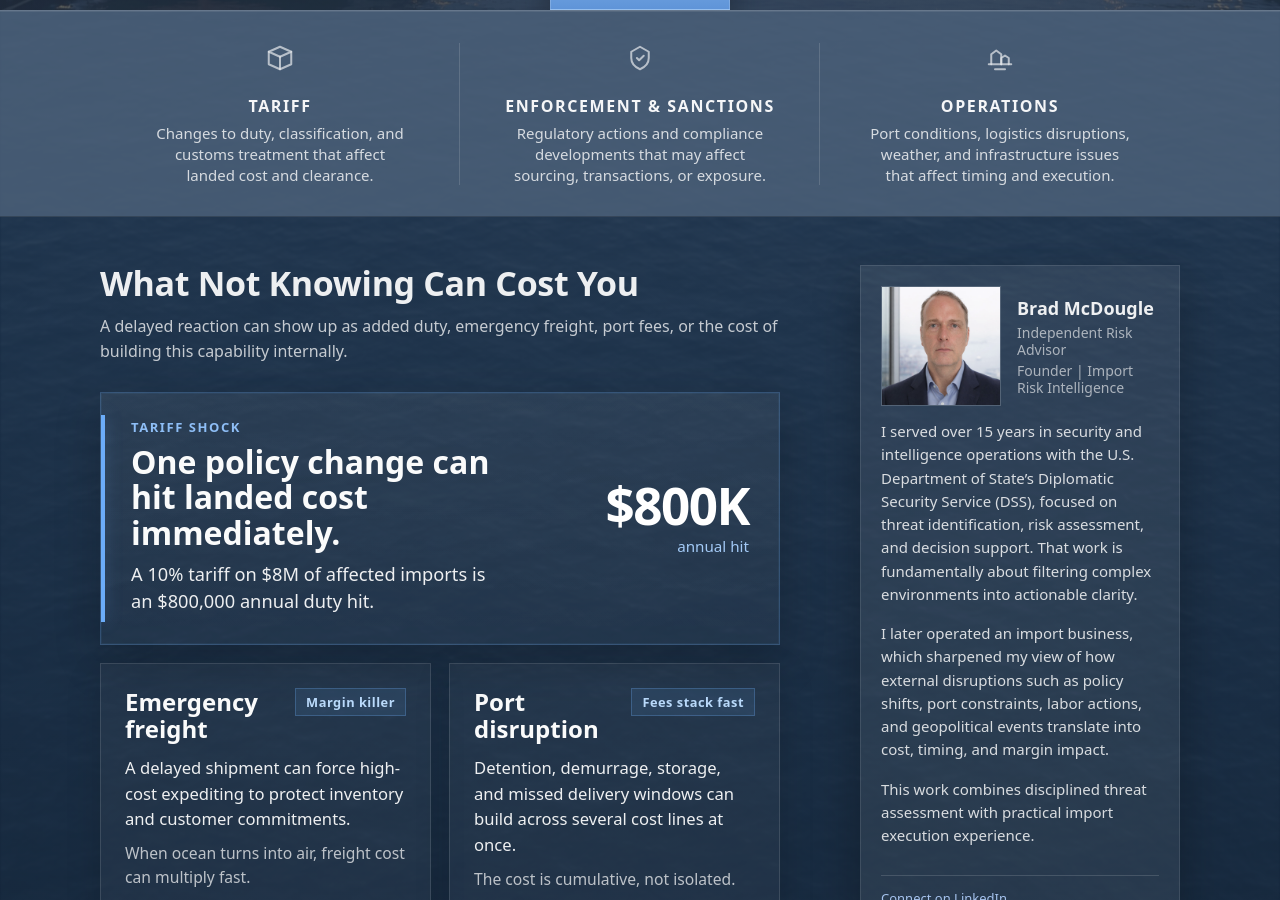
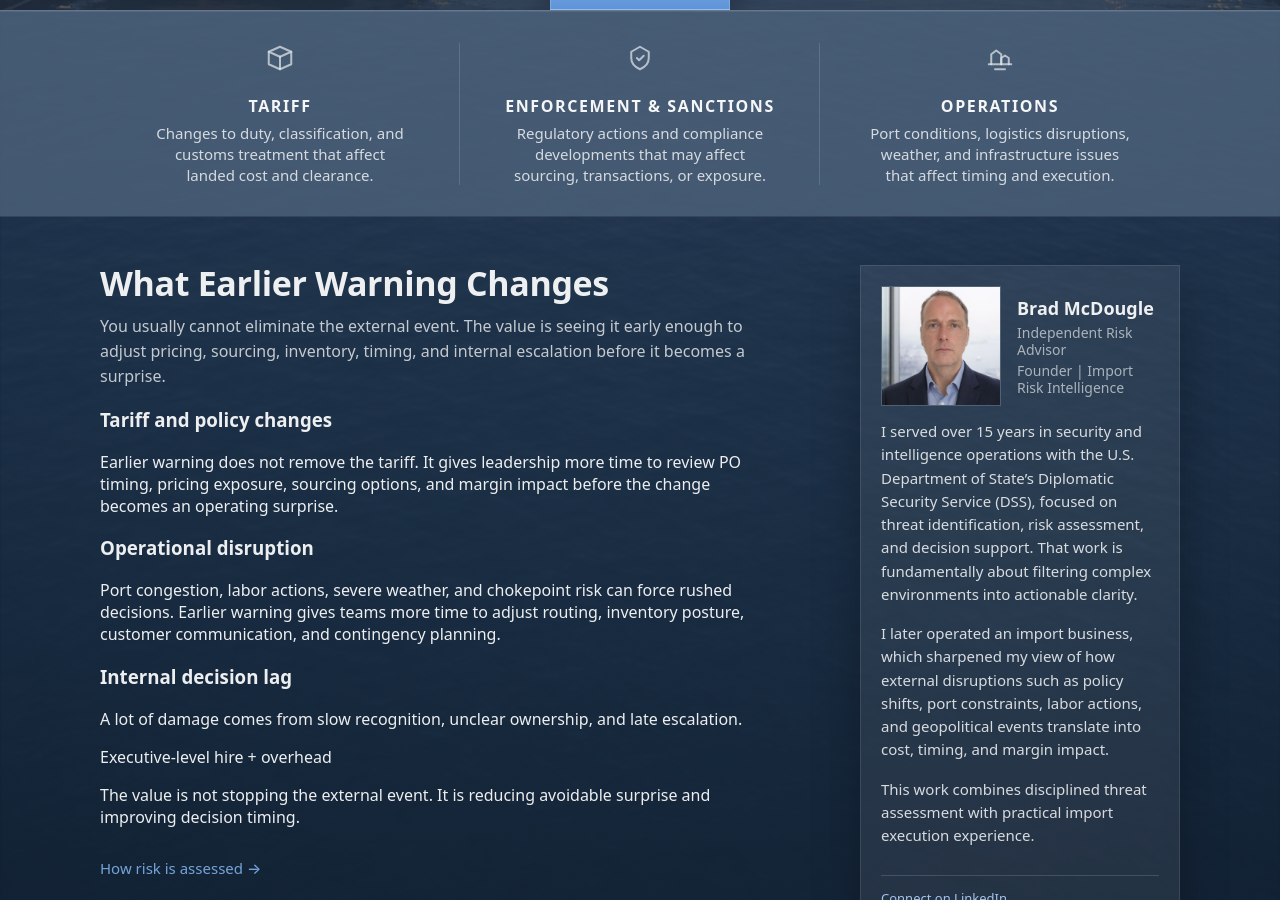
Before and after one commit to importrisk/import-risk-intelligence-site, a Jekyll site: the page built from index.html, in a window 1280 px wide and 900 px high, scrolled down 640 px. Built offline with Jekyll 4.4.1, drawn with Linux system fonts in a browser that asks for light colours; some of the changed text lies outside the part shown.

Commit message:
Update index.html

```diff
--- a/index.html
+++ b/index.html
@@ -93,76 +93,55 @@ description: Independent risk assessment for U.S. importers.
       <div class="split-text">
 
        <section id="approach" class="section">
-  <h2 class="section-title">What Not Knowing Can Cost You</h2>
+  <h2 class="section-title">What Earlier Warning Changes</h2>
 
-  <p class="section-text cost-intro">
-    A delayed reaction can show up as added duty, emergency freight, port fees, or the cost of building this capability internally.
+  <p class="section-text approach-intro">
+    You usually cannot eliminate the external event. The value is seeing it early enough to adjust pricing, sourcing, inventory, timing, and internal escalation before it becomes a surprise.
   </p>
 
-  <div class="cost-hero-card">
-    <div class="cost-hero-copy">
-      <p class="cost-eyebrow">Tariff shock</p>
-      <h3 class="cost-hero-title">One policy change can hit landed cost immediately.</h3>
-      <p class="cost-hero-text">
-        A 10% tariff on $8M of affected imports is an $800,000 annual duty hit.
-      </p>
+  <div class="approach-divider" aria-hidden="true"></div>
+
+  <div class="approach-stack">
+    <div class="approach-item">
+      <div class="approach-item-main">
+        <h3 class="approach-item-title">Tariff and policy changes</h3>
+        <p class="approach-item-text">
+          Earlier warning does not remove the tariff. It gives leadership more time to review PO timing, pricing exposure, sourcing options, and margin impact before the change becomes an operating surprise.
+        </p>
+      </div>
     </div>
-    <div class="cost-hero-stat">
-      <div class="cost-hero-stat-value">$800K</div>
-      <div class="cost-hero-stat-label">annual hit</div>
+
+    <div class="approach-item">
+      <div class="approach-item-main">
+        <h3 class="approach-item-title">Operational disruption</h3>
+        <p class="approach-item-text">
+          Port congestion, labor actions, severe weather, and chokepoint risk can force rushed decisions. Earlier warning gives teams more time to adjust routing, inventory posture, customer communication, and contingency planning.
+        </p>
+      </div>
+    </div>
+
+    <div class="approach-item approach-item-callout">
+      <div class="approach-item-main">
+        <h3 class="approach-item-title">Internal decision lag</h3>
+        <p class="approach-item-text">
+          A lot of damage comes from slow recognition, unclear ownership, and late escalation.
+        </p>
+      </div>
+
+      <div class="approach-side-note">
+        Executive-level hire + overhead
+      </div>
     </div>
   </div>
 
-  <div class="cost-grid">
-    <div class="cost-mini-card">
-      <div class="cost-mini-top">
-        <h3 class="cost-mini-title">Emergency freight</h3>
-        <div class="cost-mini-badge">Margin killer</div>
-      </div>
-      <p class="cost-mini-text">
-        A delayed shipment can force high-cost expediting to protect inventory and customer commitments.
-      </p>
-      <p class="cost-mini-subtext">
-        When ocean turns into air, freight cost can multiply fast.
-      </p>
-    </div>
-
-    <div class="cost-mini-card">
-      <div class="cost-mini-top">
-        <h3 class="cost-mini-title">Port disruption</h3>
-        <div class="cost-mini-badge">Fees stack fast</div>
-      </div>
-      <p class="cost-mini-text">
-        Detention, demurrage, storage, and missed delivery windows can build across several cost lines at once.
-      </p>
-      <p class="cost-mini-subtext">
-        The cost is cumulative, not isolated.
-      </p>
-    </div>
-  </div>
-
-  <div class="cost-compare-card">
-    <div class="cost-compare-copy">
-      <p class="cost-eyebrow">Internal replacement cost</p>
-      <h3 class="cost-compare-title">Hiring internally is usually the more expensive path.</h3>
-      <p class="cost-compare-text">
-        Building internal executive-level risk coverage means compensation, ramp time, and support overhead.
-      </p>
-    </div>
-    <div class="cost-compare-stat">
-      Executive-level<br>hire + overhead
-    </div>
-  </div>
-
-  <p class="cost-summary">
-    External coverage is often cheaper than one avoidable tariff hit, one emergency freight decision, or the cost of hiring senior internal risk leadership.
+  <p class="approach-close">
+    The value is not stopping the external event. It is reducing avoidable surprise and improving decision timing.
   </p>
 
   <p class="method-more">
     <a href="./method.html" class="inline-learn-more">How risk is assessed →</a>
   </p>
 </section>
-
       </div>
 
       <!-- RIGHT COLUMN -->
```
